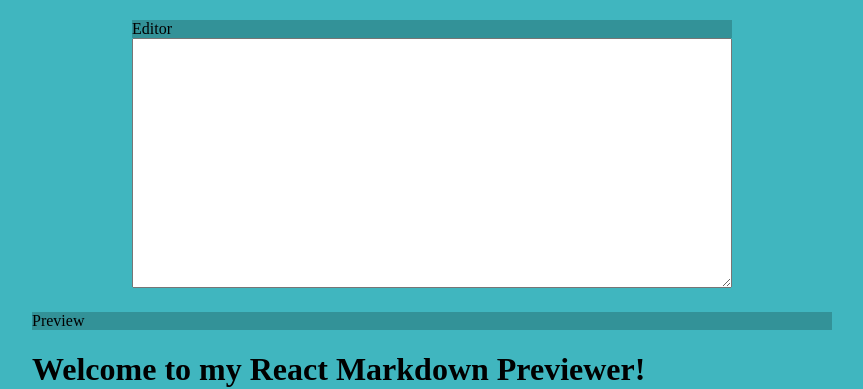
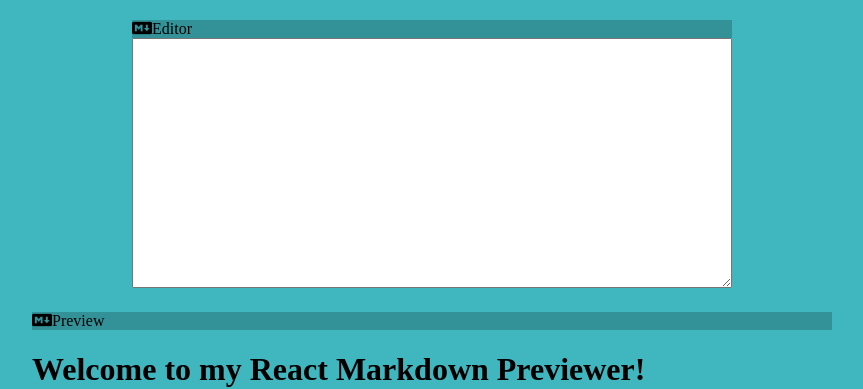
Before and after one commit to errami01/markdown-previewer, a React (Create React App) app: page / in a window 1280 px wide. Shown: the top 389 px of the page, without its empty margins (208-1071 px from the left). Built offline with nearby package versions, Linux system fonts and the light colour scheme.

Commit message:
Add markdown icon

```diff
--- a/src/App.js
+++ b/src/App.js
@@ -78,11 +78,11 @@
   return (
     <div className="App">
       <div className='editor'>
-        <header>Editor</header>
+        <header><i class="fa-brands fa-markdown"></i>Editor</header>
         <textarea />
       </div>
       <div className='preview'>
-        <header>Preview</header>
+        <header><i class="fa-brands fa-markdown"></i>Preview</header>
           <ReactMarkdown
             remarkPlugins={[remarkGfm]}
             children={defaultText}
```
